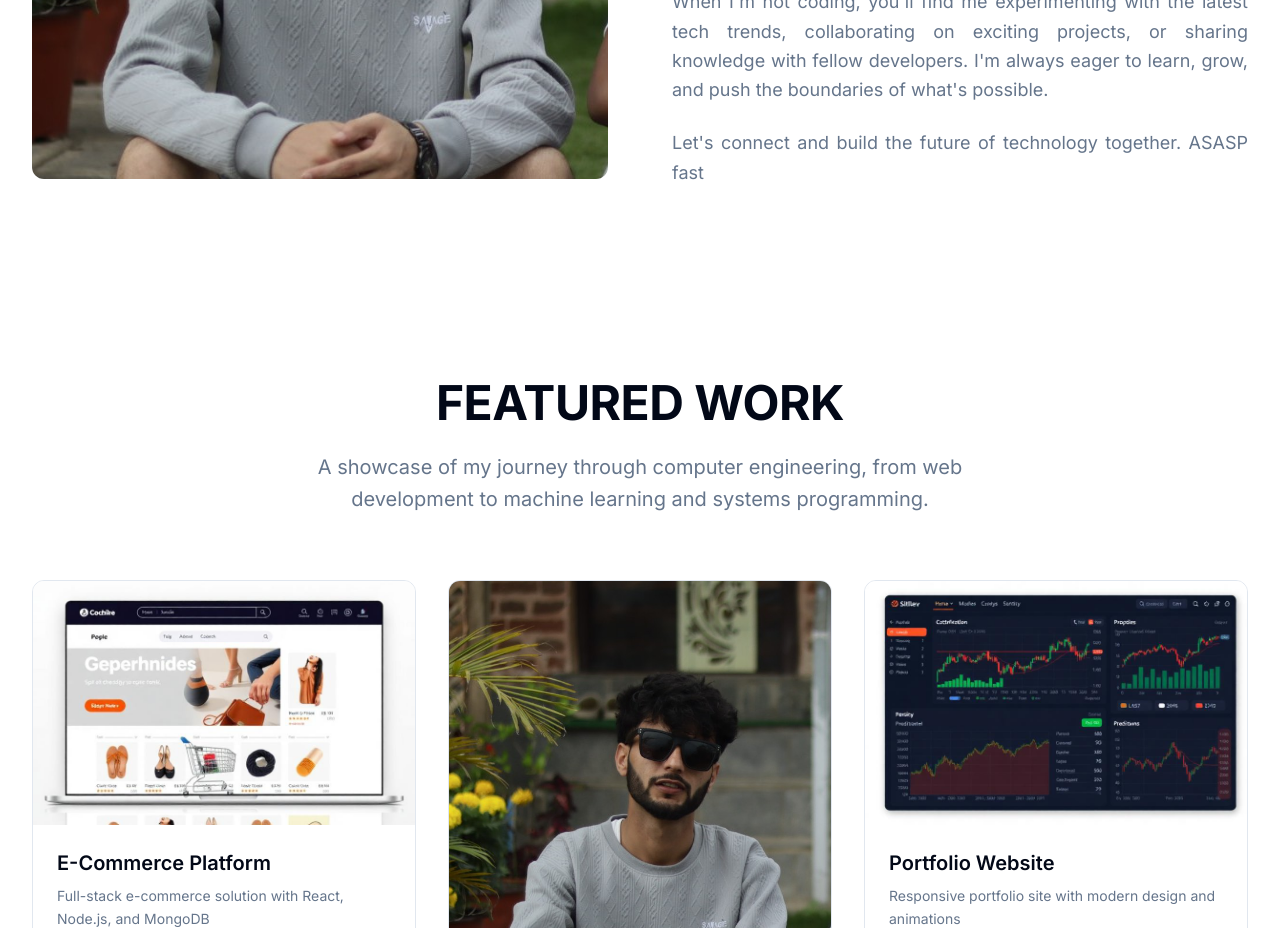
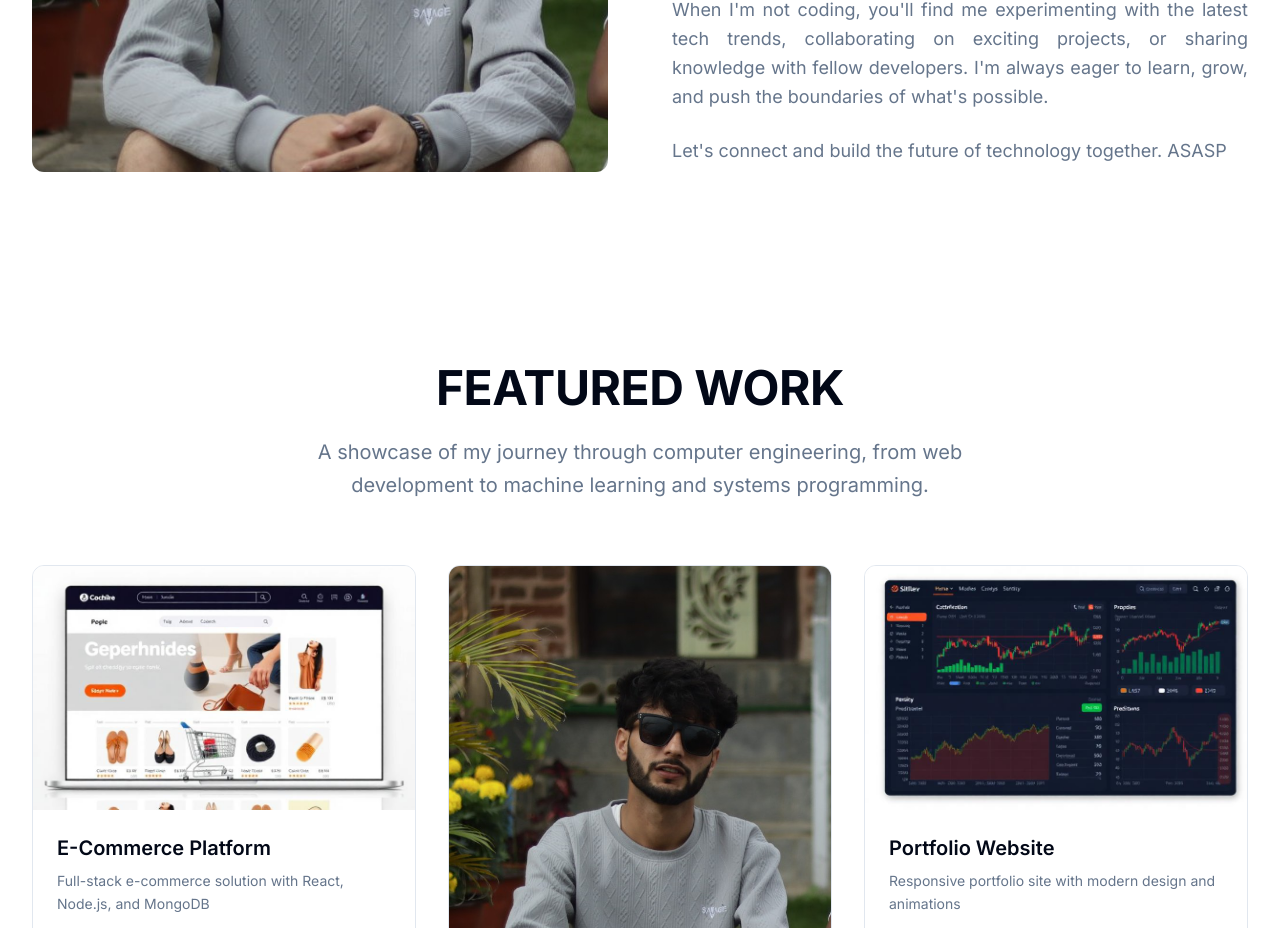
Before and after one commit to madhavbhatta11/madhavbhatta11-69, a React (Vite) app: page / in a window 1280 px wide. Shown: the part 1300-2228 px from the top of the page. Built offline with nearby package versions, Linux system fonts and the light colour scheme.

Commit message:
Update About.tsx

```diff
--- a/src/components/About.tsx
+++ b/src/components/About.tsx
@@ -43,7 +43,7 @@ const About = () => {
                 grow, and push the boundaries of what's possible.
               </p>
               <p>
-                Let's connect and build the future of technology together. ASASP fast
+                Let's connect and build the future of technology together. ASASP
               </p>
             </div>
           </div>
```
